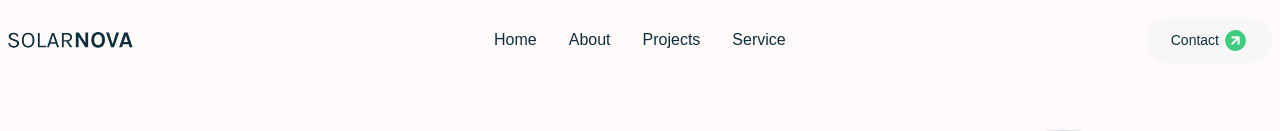
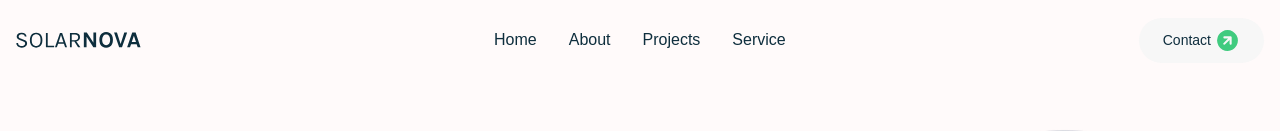
Before and after one commit to Rozmyk/SolarNova, a Next.js app: page / in a window 1280 px wide. Shown: the top 131 px of the page. Built offline with nearby package versions, Linux system fonts and the light colour scheme.

Commit message:
change padding

```diff
--- a/src/components/ui/Navigation/DesktopNav/DesktopNav.tsx
+++ b/src/components/ui/Navigation/DesktopNav/DesktopNav.tsx
@@ -3,7 +3,7 @@ import HomeButton from '../HomeButton/HomeButton'
 import ActionButtons from '../ActionButtons/ActionButtons'
 const DesktopNav = () => {
 	return (
-		<div className=' max-w-screen-xl h-20   w-full flex justify-between items-center p-2  '>
+		<div className=' max-w-screen-xl h-20   w-full flex justify-between items-center py-2 px-4  '>
 			<HomeButton />
 			<Buttons />
 			<ActionButtons />
--- a/src/components/ui/Navigation/MobileNav/MobileNav.tsx
+++ b/src/components/ui/Navigation/MobileNav/MobileNav.tsx
@@ -19,7 +19,7 @@ const MobileNav = () => {
 		}
 	}, [isOpen])
 	return (
-		<div className=' w-full  h-20 flex justify-between items-center p-2 bg-foreground'>
+		<div className=' w-full  h-20 flex justify-between items-center px-4 py-2 bg-foreground'>
 			<HomeButton />
 			<BurgerButton isOpen={isOpen} setIsOpen={setIsOpen} />
 			{isOpen && <Content />}
```
